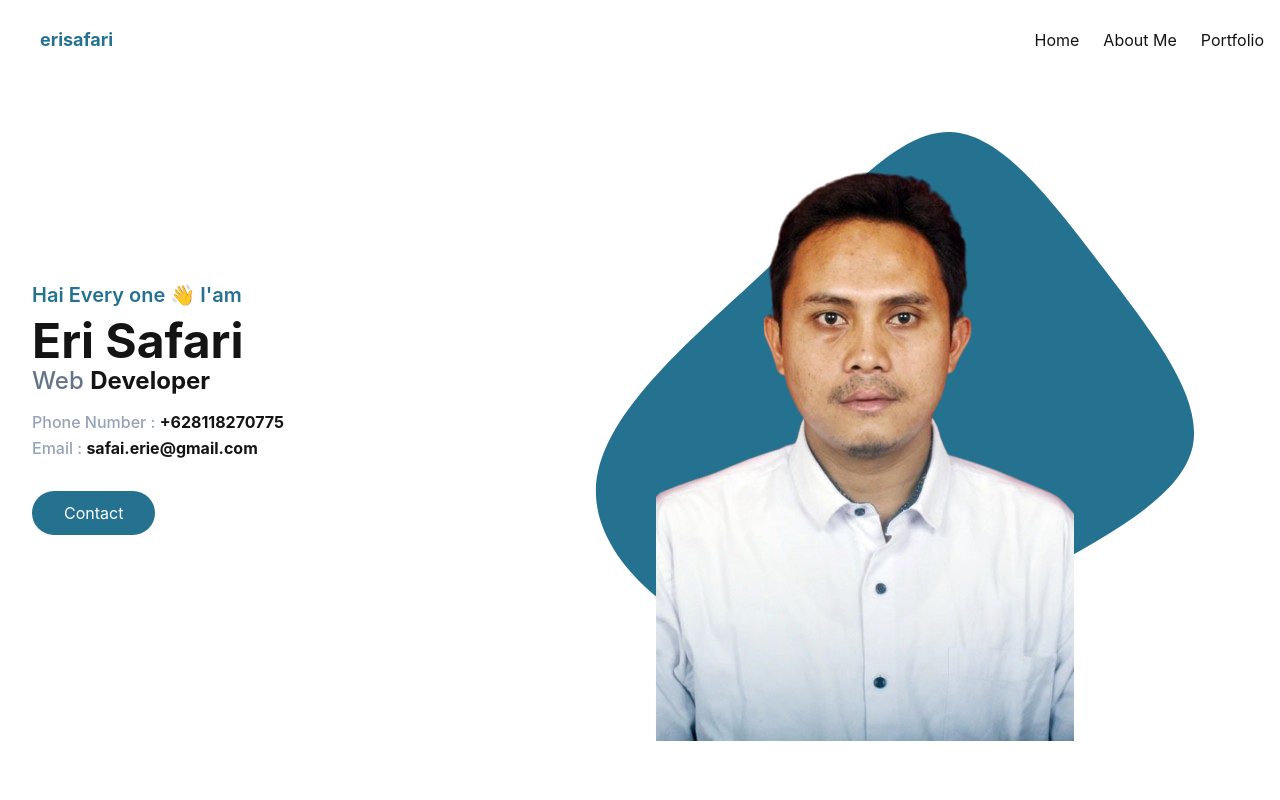
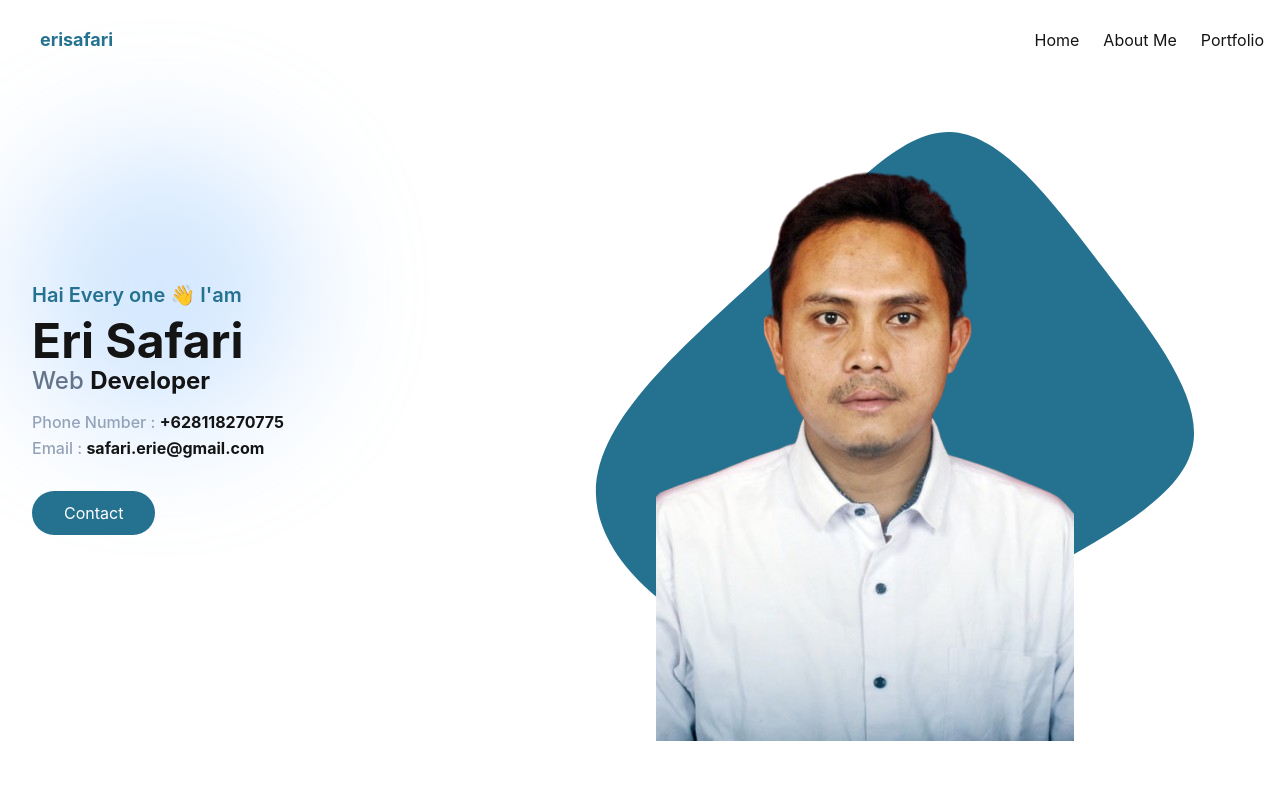
Before and after one commit to safari05/resume-app, a Next.js app: page / in a window 1280 px wide. Shown: the top 800 px of the page. Built offline with nearby package versions, Linux system fonts and the light colour scheme.

Commit message:
update hero

```diff
--- a/src/app/components/hero.tsx
+++ b/src/app/components/hero.tsx
@@ -7,6 +7,9 @@ export default function Hero() {
   return (
     <section id="home" className="pt-36">
       <div className="container">
+        <div className="w-72 h-72 bg-blue-300 rounded-full blur-3xl -z-10 opacity-40 absolute">
+
+        </div>
         <div className="flex flex-wrap">
           <div className="w-full self-center mb-20 px-4 lg:w-1/2">
             <h1 className="text-base font-semibold text-primary md:text-xl">
@@ -30,7 +33,7 @@ export default function Hero() {
                 {" "}
                 Email :{" "}
                 <span className="font-bold text-dark">
-                  safai.erie@gmail.com
+                  safari.erie@gmail.com
                 </span>
               </li>
             </ul>
@@ -43,14 +46,14 @@ export default function Hero() {
             </Link>
           </div>
           <div className="w-full self-end px-4 lg:w-1/2">
-            <div className="relative mt-10 lg:mt-0  lg:right-0">
+            <div className="relative mt-10 lg:mt-0  lg:right-0 ">
               <Image
                 src={fotoHero}
                 alt="Hero Sections"
                 placeholder="empty"
-                className="max-w-full max-auto"
+                className="max-w-full max-auto hover:shadow-sm hover:translate-y-1 duration-300"
               />
-              <span className="absolute bottom-0 -z-10 left-1/2 -translate-x-1/2 md:scale-125 lg">
+              <span className="absolute bottom-0 -z-10 left-1/2 -translate-x-1/2 md:scale-125">
                 <svg
                   width={700}
                   height={700}
```
